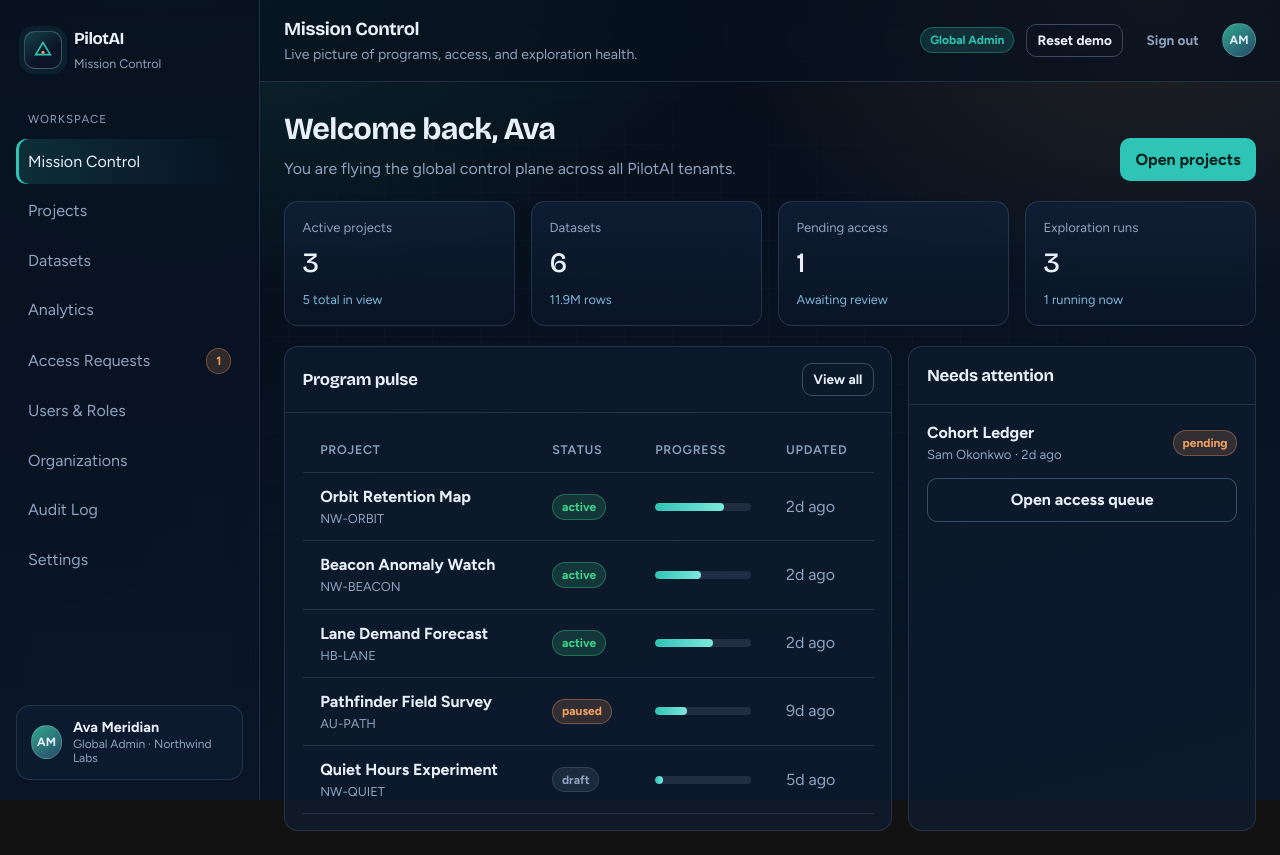
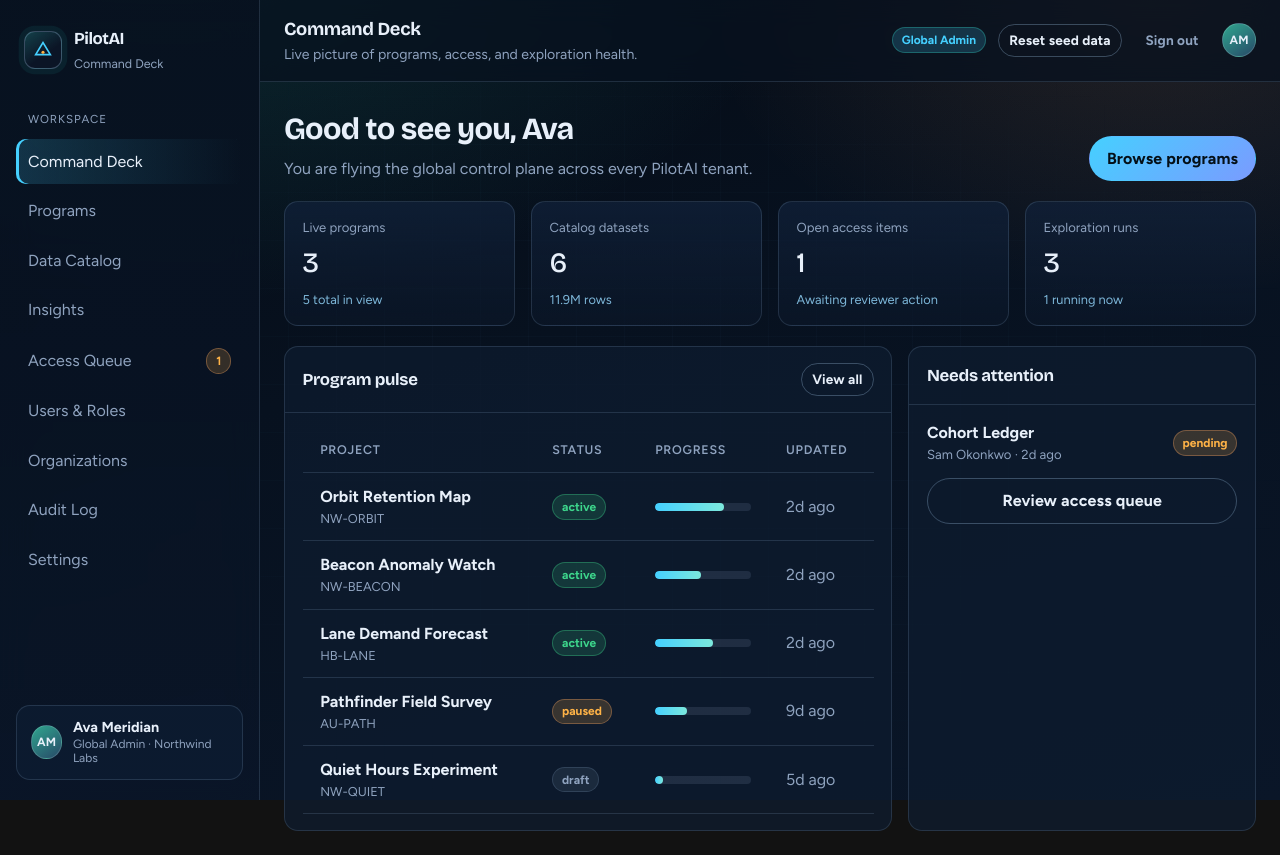
Before and after one commit to Meka88/PilotAI, a React (Vite) app: page /login in a window 1280 px wide. Both pictures are taken after a click on the button 947 px from the left and 322 px from the top of the page. Built offline with nearby package versions, Linux system fonts and the light colour scheme; no server answers; what @alwaysmeticulous/recorder-loader would draw is missing.

Commit message:
Demo UI tweaks for Meticulous visual diffs
Rename Mission Control → Command Deck, refresh copy/CTAs on login,
dashboard, access, datasets, projects, and organizations, and shift
accent colors so recorded sessions produce clear PR diffs.

Co-authored-by: Meerim <Meka88@users.noreply.github.com>

```diff
--- a/src/components/AppLayout.tsx
+++ b/src/components/AppLayout.tsx
@@ -7,23 +7,23 @@ import { can } from "@/data/permissions";
 
 const titles: Record<string, { title: string; subtitle: string }> = {
   "/": {
-    title: "Mission Control",
+    title: "Command Deck",
     subtitle: "Live picture of programs, access, and exploration health.",
   },
   "/projects": {
-    title: "Projects",
+    title: "Programs",
     subtitle: "Programs running across your organization.",
   },
   "/datasets": {
-    title: "Datasets",
+    title: "Data Catalog",
     subtitle: "Catalog, sensitivity, and access posture.",
   },
   "/analytics": {
-    title: "Analytics",
+    title: "Insights",
     subtitle: "Exploration throughput and insight outcomes.",
   },
   "/access": {
-    title: "Access Requests",
+    title: "Access Queue",
     subtitle: "Approve, deny, and track dataset entitlements.",
   },
   "/users": {
--- a/src/components/Sidebar.tsx
+++ b/src/components/Sidebar.tsx
@@ -4,11 +4,11 @@ import { useApp } from "@/lib/store";
 import { Avatar, Badge } from "@/components/ui";
 
 const links = [
-  { to: "/", label: "Mission Control", permission: "view_dashboard" as const },
-  { to: "/projects", label: "Projects", permission: "view_projects" as const },
-  { to: "/datasets", label: "Datasets", permission: "view_datasets" as const },
-  { to: "/analytics", label: "Analytics", permission: "view_analytics" as const },
-  { to: "/access", label: "Access Requests", permission: "request_access" as const },
+  { to: "/", label: "Command Deck", permission: "view_dashboard" as const },
+  { to: "/projects", label: "Programs", permission: "view_projects" as const },
+  { to: "/datasets", label: "Data Catalog", permission: "view_datasets" as const },
+  { to: "/analytics", label: "Insights", permission: "view_analytics" as const },
+  { to: "/access", label: "Access Queue", permission: "request_access" as const },
   { to: "/users", label: "Users & Roles", permission: "view_users" as const },
   { to: "/organizations", label: "Organizations", permission: "view_orgs" as const },
   { to: "/audit", label: "Audit Log", permission: "view_audit" as const },
@@ -33,13 +33,13 @@ export function Sidebar() {
       <div className="brand">
         <div className="brand-mark" aria-hidden>
           <svg viewBox="0 0 24 24" fill="none">
-            <path d="M4 17 L12 4 L20 17 Z" stroke="#2EC4B6" strokeWidth="1.8" />
-            <circle cx="12" cy="14.5" r="1.7" fill="#F4A261" />
+            <path d="M4 17 L12 4 L20 17 Z" stroke="#45D0FF" strokeWidth="1.8" />
+            <circle cx="12" cy="14.5" r="1.7" fill="#FFB347" />
           </svg>
         </div>
         <div className="brand-copy">
           <strong>PilotAI</strong>
-          <span>Mission Control</span>
+          <span>Command Deck</span>
         </div>
       </div>
 
--- a/src/components/Topbar.tsx
+++ b/src/components/Topbar.tsx
@@ -15,7 +15,7 @@ export function Topbar({ title, subtitle }: { title: string; subtitle: string })
       <div className="topbar-actions">
         <Badge tone="teal">{roleLabels[currentUser.role]}</Badge>
         <button className="btn btn-secondary btn-sm" type="button" onClick={resetDemo}>
-          Reset demo
+          Reset seed data
         </button>
         <button className="btn btn-ghost btn-sm" type="button" onClick={logout}>
           Sign out
--- a/src/pages/AccessPage.tsx
+++ b/src/pages/AccessPage.tsx
@@ -40,11 +40,11 @@ export function AccessPage() {
   return (
     <>
       <PageHeader
-        title="Access workflow"
+        title="Access review queue"
         subtitle={
           canReview
-            ? "Review pending entitlements and leave an auditable decision note."
-            : "Track the status of your dataset access requests."
+            ? "Approve or deny pending entitlements and leave an auditable decision note."
+            : "Track the status of your dataset access requests in one place."
         }
       />
 
@@ -95,14 +95,14 @@ export function AccessPage() {
                       </div>
                       <div className="row">
                         <button className="btn" type="submit">
-                          Approve
+                          Approve request
                         </button>
                         <button
                           className="btn btn-danger"
                           type="button"
                           onClick={(e) => onReview(e, req.id, "denied")}
                         >
-                          Deny
+                          Deny request
                         </button>
                         {dataset ? (
                           <Link className="btn btn-secondary" to={`/datasets/${dataset.id}`}>
--- a/src/pages/DashboardPage.tsx
+++ b/src/pages/DashboardPage.tsx
@@ -35,37 +35,37 @@ export function DashboardPage() {
   return (
     <>
       <PageHeader
-        title={`Welcome back, ${currentUser.name.split(" ")[0]}`}
+        title={`Good to see you, ${currentUser.name.split(" ")[0]}`}
         subtitle={
           currentUser.role === "global_admin"
-            ? "You are flying the global control plane across all PilotAI tenants."
-            : `Operating inside ${org?.name}. Track programs, access, and explorations.`
+            ? "You are flying the global control plane across every PilotAI tenant."
+            : `Operating inside ${org?.name}. Monitor programs, access, and live explorations.`
         }
         actions={
           <Link className="btn" to="/projects">
-            Open projects
+            Browse programs
           </Link>
         }
       />
 
       <div className="grid grid-4">
         <Stat
-          label="Active projects"
+          label="Live programs"
           value={orgScoped.filter((p) => p.status === "active").length}
           hint={`${orgScoped.length} total in view`}
         />
         <Stat
-          label="Datasets"
+          label="Catalog datasets"
           value={datasets.length}
           hint={`${formatNumber(datasets.reduce((s, d) => s + d.rows, 0))} rows`}
         />
         <Stat
-          label="Pending access"
+          label="Open access items"
           value={pending.length}
           hint={
             currentUser.role === "explorer"
               ? "Your open requests"
-              : "Awaiting review"
+              : "Awaiting reviewer action"
           }
         />
         <Stat
@@ -140,7 +140,7 @@ export function DashboardPage() {
               })
             )}
             <Link className="btn btn-secondary" to="/access">
-              Open access queue
+              Review access queue
             </Link>
           </div>
         </Panel>
--- a/src/pages/DatasetDetailPage.tsx
+++ b/src/pages/DatasetDetailPage.tsx
@@ -119,7 +119,7 @@ export function DatasetDetailPage() {
                     />
                   </div>
                   <button className="btn" type="submit">
-                    Request access
+                    Request dataset access
                   </button>
                 </form>
               )}
--- a/src/pages/DatasetsPage.tsx
+++ b/src/pages/DatasetsPage.tsx
@@ -15,8 +15,8 @@ export function DatasetsPage() {
   return (
     <>
       <PageHeader
-        title="Dataset catalog"
-        subtitle="Sensitivity levels drive who can explore immediately vs who must request access."
+        title="Data catalog"
+        subtitle="Sensitivity levels decide who can explore immediately versus who must request access."
       />
 
       <Panel title={`${datasets.length} datasets`} bodyClassName="">
--- a/src/pages/LoginPage.tsx
+++ b/src/pages/LoginPage.tsx
@@ -23,27 +23,27 @@ export function LoginPage() {
         <section className="login-brand">
           <div>
             <div className="eyebrow">PilotAI</div>
-            <h1>Mission Control for multi-role AI programs</h1>
+            <h1>Command Deck for multi-role AI programs</h1>
             <p>
-              Switch between Global Admin, Admin, and Explorer to walk the full
-              access-request workflow, project lifecycle, and audit trail —
-              purpose-built for a Meticulous demo.
+              Jump between Global Admin, Admin, and Explorer to exercise access
+              reviews, project lifecycle, and audit trails — tuned for a live
+              Meticulous visual-diff demo.
             </p>
           </div>
           <div className="row" style={{ gap: "0.5rem", flexWrap: "wrap" }}>
-            <Badge tone="teal">3 roles</Badge>
-            <Badge tone="amber">9+ pages</Badge>
-            <Badge tone="ok">Live workflows</Badge>
+            <Badge tone="teal">3 personas</Badge>
+            <Badge tone="amber">10+ screens</Badge>
+            <Badge tone="ok">Diff-ready flows</Badge>
           </div>
         </section>
 
         <section className="login-panel">
           <h2 style={{ fontSize: "1.35rem", marginBottom: "0.35rem" }}>
-            Enter as a persona
+            Choose a demo persona
           </h2>
           <p className="muted" style={{ marginBottom: "1.1rem" }}>
-            No password — pick a role and explore the same app under different
-            permissions.
+            No password needed — pick a role and compare permissions across the
+            same PilotAI workspace.
           </p>
           <div className="stack">
             {personas.map((user) => {
--- a/src/pages/OrganizationsPage.tsx
+++ b/src/pages/OrganizationsPage.tsx
@@ -11,8 +11,8 @@ export function OrganizationsPage() {
   return (
     <>
       <PageHeader
-        title="Organizations"
-        subtitle="Global Admin view of tenants, plans, and seat capacity."
+        title="Tenant organizations"
+        subtitle="Global Admin view of tenants, plans, and seat capacity across PilotAI."
       />
 
       <div className="grid grid-3">
--- a/src/pages/ProjectDetailPage.tsx
+++ b/src/pages/ProjectDetailPage.tsx
@@ -175,11 +175,11 @@ export function ProjectDetailPage() {
           </div>
         </Panel>
 
-        <Panel title="Launch exploration">
+        <Panel title="Launch exploration run">
           {accessibleDatasets.length === 0 ? (
             <div className="locked-banner">
               You need dataset access before launching a run. Request access from
-              the Datasets page.
+              the Data Catalog page.
             </div>
           ) : (
             <form className="form-grid" onSubmit={onRun}>
@@ -206,7 +206,7 @@ export function ProjectDetailPage() {
                 </select>
               </div>
               <button className="btn" type="submit">
-                Start run
+                Launch exploration
               </button>
             </form>
           )}
--- a/src/pages/ProjectsPage.tsx
+++ b/src/pages/ProjectsPage.tsx
@@ -41,19 +41,19 @@ export function ProjectsPage() {
   return (
     <>
       <PageHeader
-        title="Projects"
+        title="Programs"
         subtitle="Create programs, advance status, and attach explorations."
         actions={
           can(currentUser.role, "manage_projects") ? (
             <button className="btn" type="button" onClick={() => setOpen((v) => !v)}>
-              {open ? "Close form" : "New project"}
+              {open ? "Close form" : "New program"}
             </button>
           ) : null
         }
       />
 
       {open ? (
-        <Panel title="Create project">
+        <Panel title="Create program">
           <form className="form-grid" onSubmit={onCreate}>
             <div className="field">
               <label htmlFor="project-name">Name</label>
@@ -83,7 +83,7 @@ export function ProjectsPage() {
               />
             </div>
             <button className="btn" type="submit">
-              Create draft project
+              Create draft program
             </button>
           </form>
         </Panel>
--- a/src/styles/global.css
+++ b/src/styles/global.css
@@ -7,10 +7,10 @@
   --line-strong: rgba(143, 178, 210, 0.35);
   --text: #e8f0fa;
   --muted: #8fa3bf;
-  --teal: #2ec4b6;
-  --teal-dim: rgba(46, 196, 182, 0.16);
-  --amber: #f4a261;
-  --amber-dim: rgba(244, 162, 97, 0.16);
+  --teal: #45d0ff;
+  --teal-dim: rgba(69, 208, 255, 0.18);
+  --amber: #ffb347;
+  --amber-dim: rgba(255, 179, 71, 0.18);
   --coral: #e76f51;
   --coral-dim: rgba(231, 111, 81, 0.16);
   --sky: #7eb8da;
@@ -356,11 +356,12 @@ p {
   justify-content: center;
   gap: 0.4rem;
   border: 1px solid transparent;
-  border-radius: 10px;
-  padding: 0.55rem 0.9rem;
-  background: var(--teal);
-  color: #04201c;
-  font-weight: 650;
+  border-radius: 999px;
+  padding: 0.6rem 1.05rem;
+  background: linear-gradient(135deg, var(--teal), #7a9bff);
+  color: #041018;
+  font-weight: 700;
+  letter-spacing: 0.01em;
   transition: transform 140ms ease, filter 140ms ease, background 140ms ease;
 }
 
```
Also changed, not shown: 1 other file (tests, documents, lock files or other folders).
